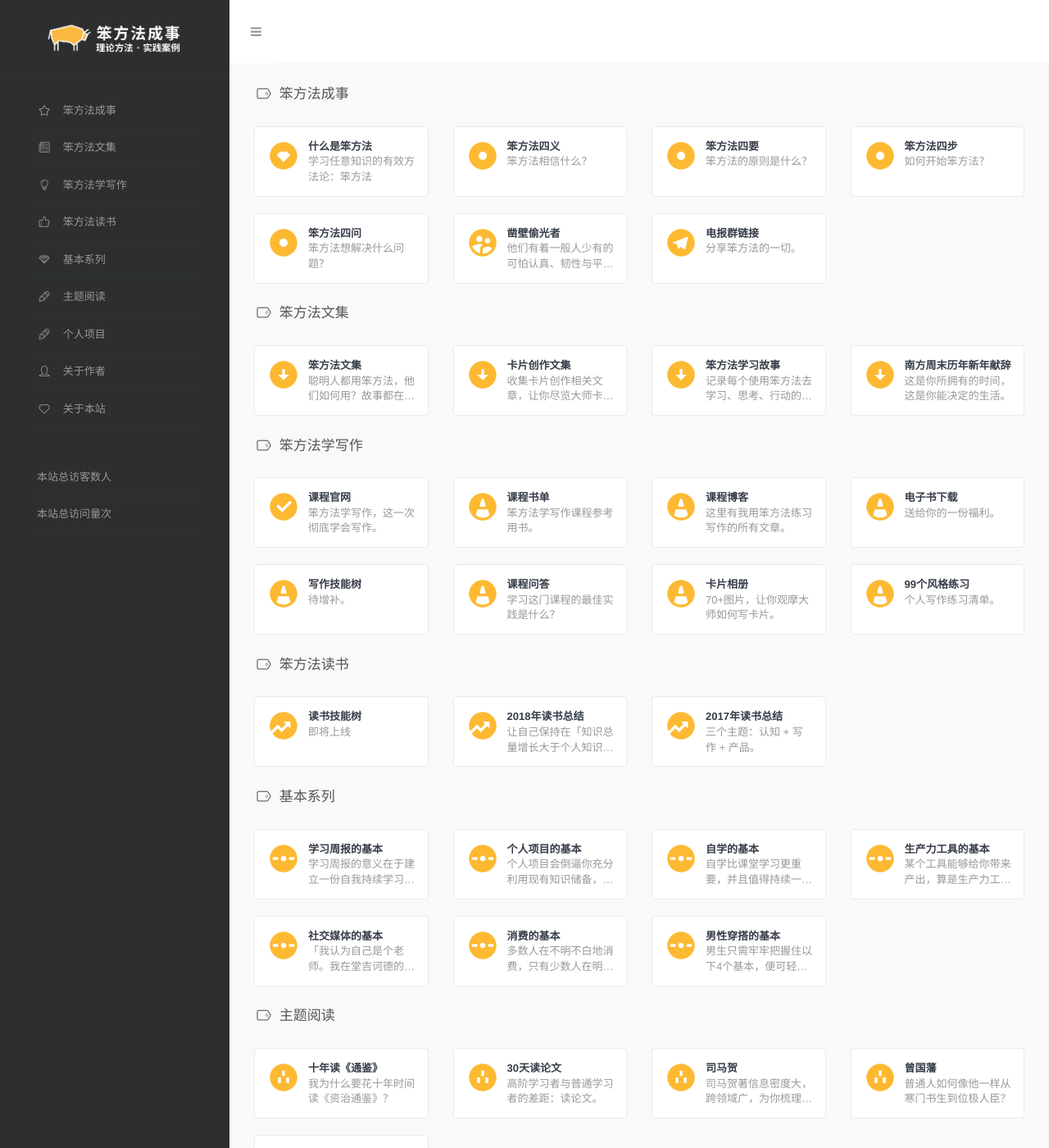
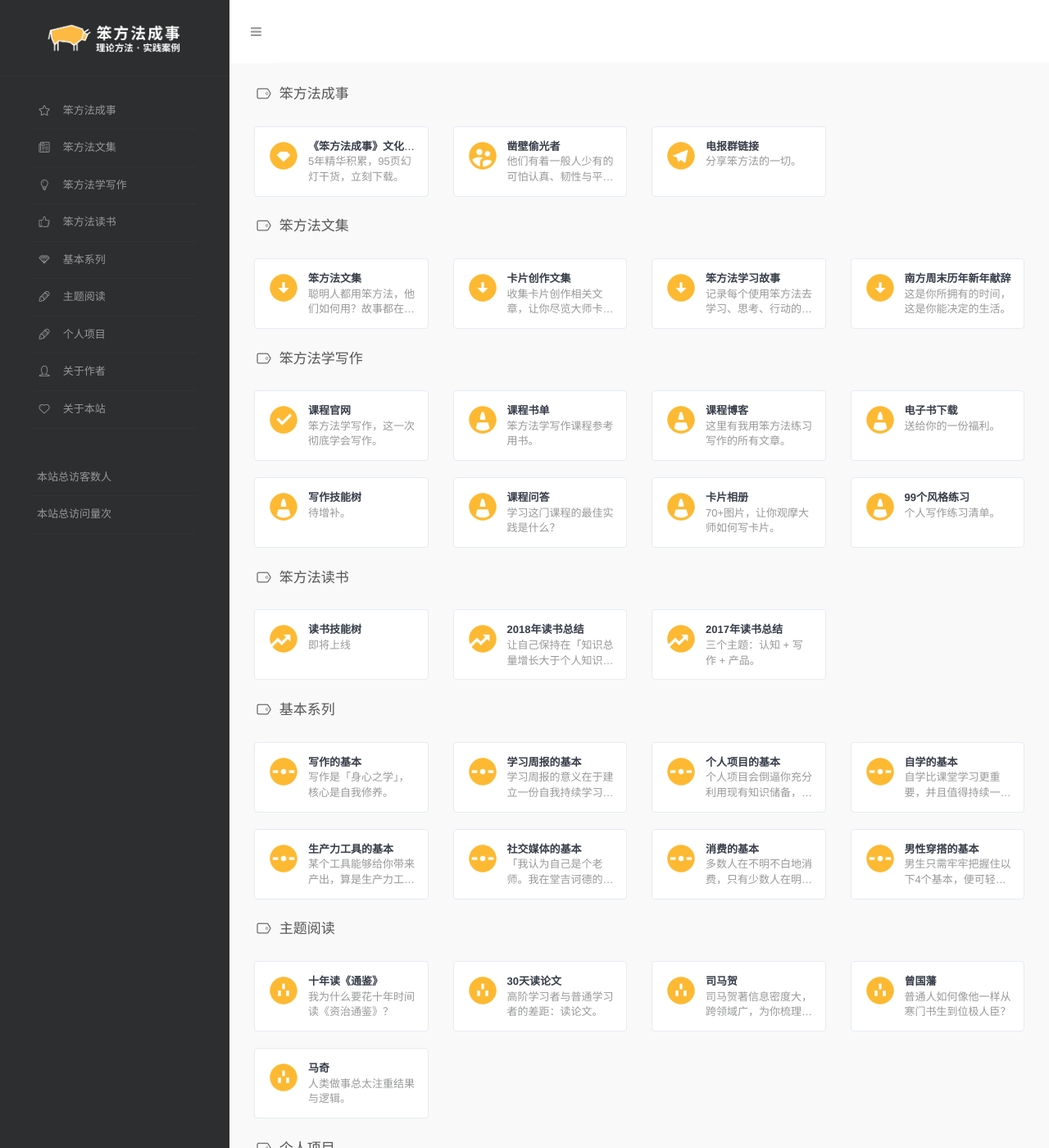
Before and after one commit to cnfeat/Home.LearnThingsTheHardWay.com, a Jekyll site: the page built from index.html, in a window 1280 px wide and 1400 px high. Shown: the whole window at 82% size. Built offline with Jekyll 4.4.1, drawn with Linux system fonts in a browser that asks for light colours; comment, search, counter and statistics services are not loaded; some of the changed text lies outside the part shown.

Commit message:
Update webstack.yml

```diff
--- a/_data/webstack.yml
+++ b/_data/webstack.yml
@@ -1,26 +1,10 @@
 - name: 笨方法成事
   icon: linecons-star
   links:
-    - title: 什么是笨方法
+    - title: 《笨方法成事》文化集下载
       logo: /assets/images/logos/copper-diamond-fill.png
       url: http://index.learnthingsthehardway.com/2019/12/WhatIs
-      description: 学习任意知识的有效方法论：笨方法
-    - title: 笨方法四义
-      logo: /assets/images/logos/record-circle-fill.png
-      url: http://index.learnthingsthehardway.com/2019/12/Dogma
-      description: 笨方法相信什么？
-    - title: 笨方法四要
-      logo: /assets/images/logos/record-circle-fill.png
-      url: http://index.learnthingsthehardway.com/2019/12/Summary
-      description: 笨方法的原则是什么？
-    - title: 笨方法四步
-      logo: /assets/images/logos/record-circle-fill.png
-      url: http://index.learnthingsthehardway.com/2019/12/Steps
-      description: 如何开始笨方法？
-    - title: 笨方法四问
-      logo: /assets/images/logos/record-circle-fill.png
-      url: 待增补
-      description: 笨方法想解决什么问题？
+      description: 5年精华积累，95页幻灯干货，立刻下载。
     - title: 凿壁偷光者
       logo: /assets/images/logos/group-2-fill.png
       url: https://www.cnfeat.com/blog/2019/03/19/BeStriver/
@@ -107,6 +91,10 @@
 - name: 基本系列
   icon: linecons-diamond
   links:
+    - title: 写作的基本
+      logo: /assets/images/logos/gradienter-fill.png
+      url: https://www.cnfeat.com/blog/2020/02/28/BasicWriting/
+      description: 写作是「身心之学」，核心是自我修养。
     - title: 学习周报的基本
       logo: /assets/images/logos/gradienter-fill.png
       url: https://www.cnfeat.com/blog/2019/07/06/BasicWeekly/
@@ -169,7 +157,11 @@
       logo: /assets/images/logos/disc-fill.png
       url: https://github.com/cnfeat/GoodThingList
       description: 在此陆续奉上好用之物，附之我的使用经验/故事/心得……
-    - title: 致股东信
+    - title: 跨学科学习不完全手册
+      logo: /assets/images/logos/disc-fill.png
+      url: https://www.cnfeat.com/blog/2017/05/30/InterdisciplinaryLearning/
+      description: 人人都知道该跨学科学习，但往往不知道何处着手。
+    - title: 致股东信 2019
       logo: /assets/images/logos/disc-fill.png
       url: https://www.cnfeat.com/blog/2019/10/07/LettersToshareholders2019/
       description: 每年写一封信，知道自己的位置与方向。
```
